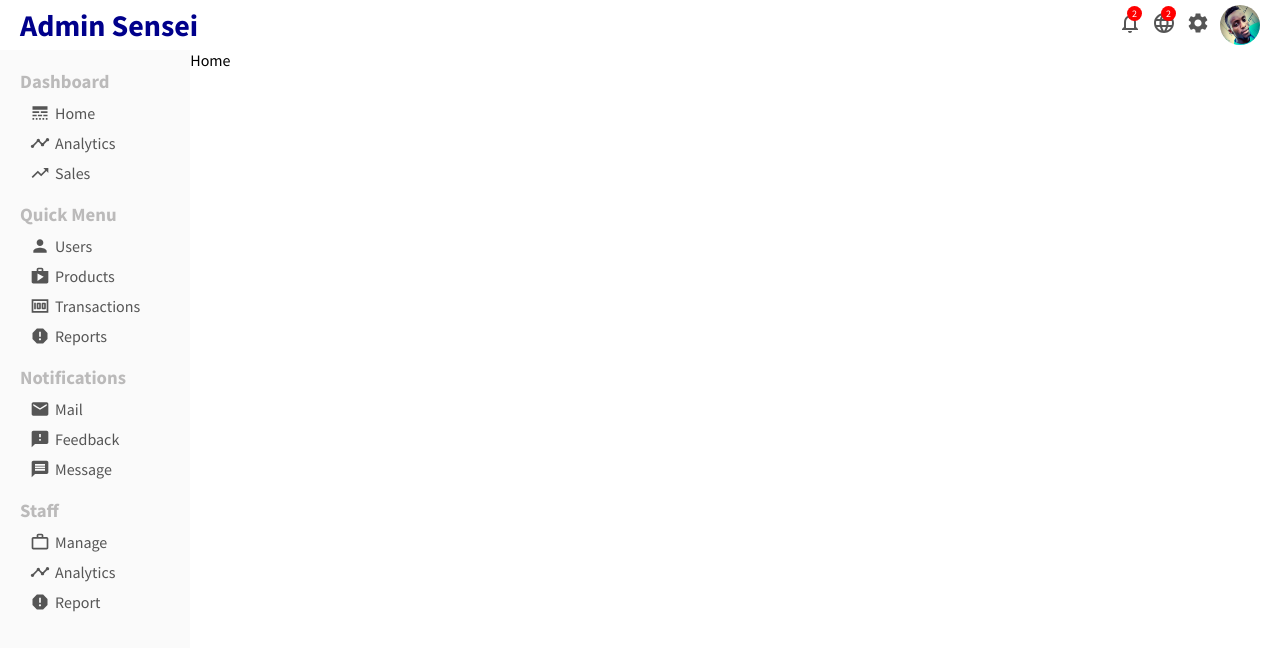
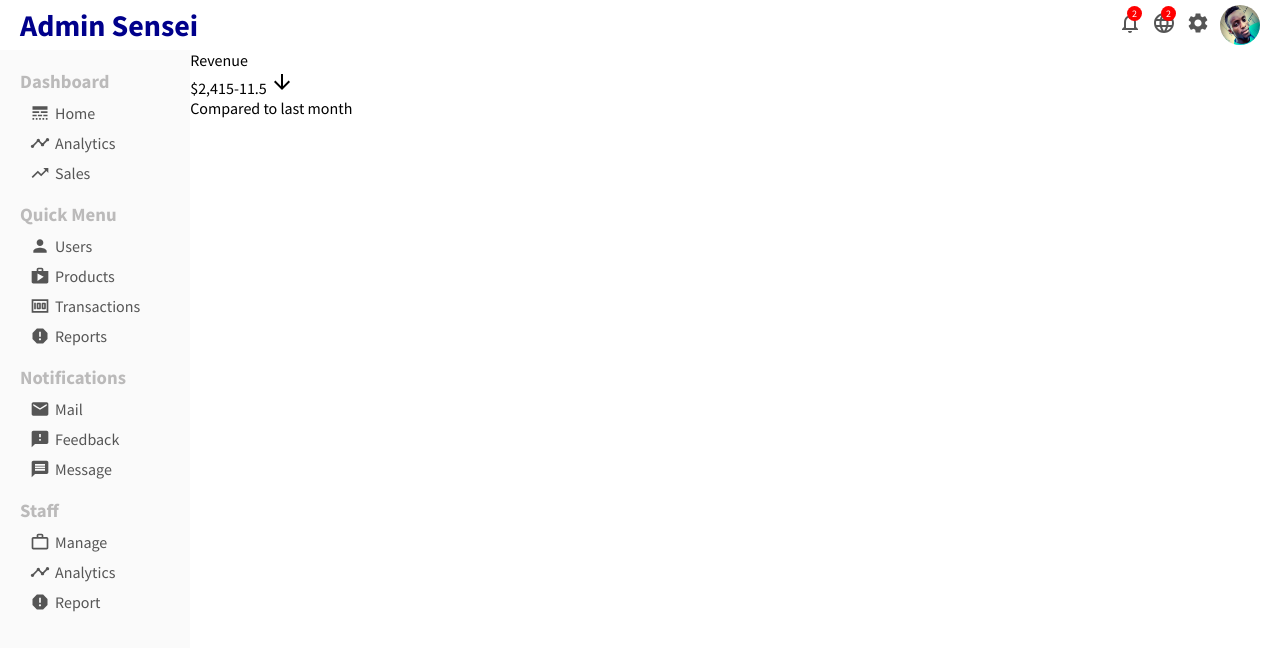
Before and after one commit to R1CKYS3NS31/sensei_admin_app, a React (Create React App) app: page / in a window 1280 px wide. Shown: the top 648 px of the page. Built offline with nearby package versions, Linux system fonts and the light colour scheme.

Commit message:
featured Info commit

```diff
--- a/src/components/featuredInfo/FeaturedInfo.jsx
+++ b/src/components/featuredInfo/FeaturedInfo.jsx
@@ -0,0 +1,21 @@
+import { ArrowDownward } from '@material-ui/icons'
+import './featuredInfo.css'
+
+export default function FeaturedInfo() {
+  return (
+    <div className="featured">
+        <div className="featuredItem">
+            <span className="featuredTitle">
+                Revenue
+            </span>
+            <div className="featuredMoneyContainer">
+                <span className="featuredMoney">$2,415</span>
+                <span className="featuredMoneyRate">
+                    -11.5 <ArrowDownward/>
+                </span>
+            </div>
+            <span className="featuredSub"> Compared to last month</span>
+        </div>
+    </div>
+  )
+}
--- a/src/components/pages/home/Home.jsx
+++ b/src/components/pages/home/Home.jsx
@@ -1,10 +1,10 @@
-import './home.css'
+import React from 'react'
+import FeaturedInfo from '../../featuredInfo/FeaturedInfo'
 
-export default function
-() {
+export default function Home() {
   return (
     <div className="home">
-        Home
+        <FeaturedInfo />
     </div>
   )
 }
--- a/src/components/sidebar/SideBar.jsx
+++ b/src/components/sidebar/SideBar.jsx
@@ -1,5 +1,5 @@
 
-import { Business, Feedback, LineStyle, Mail, Message, Money, Person, Report, Shop, Timeline, TrendingUp, WorkOutline } from '@material-ui/icons'
+import { Feedback, LineStyle, Mail, Message, Money, Person, Report, Shop, Timeline, TrendingUp, WorkOutline } from '@material-ui/icons'
 import './sidebar.css'
 
 export default function SideBar() {
```
